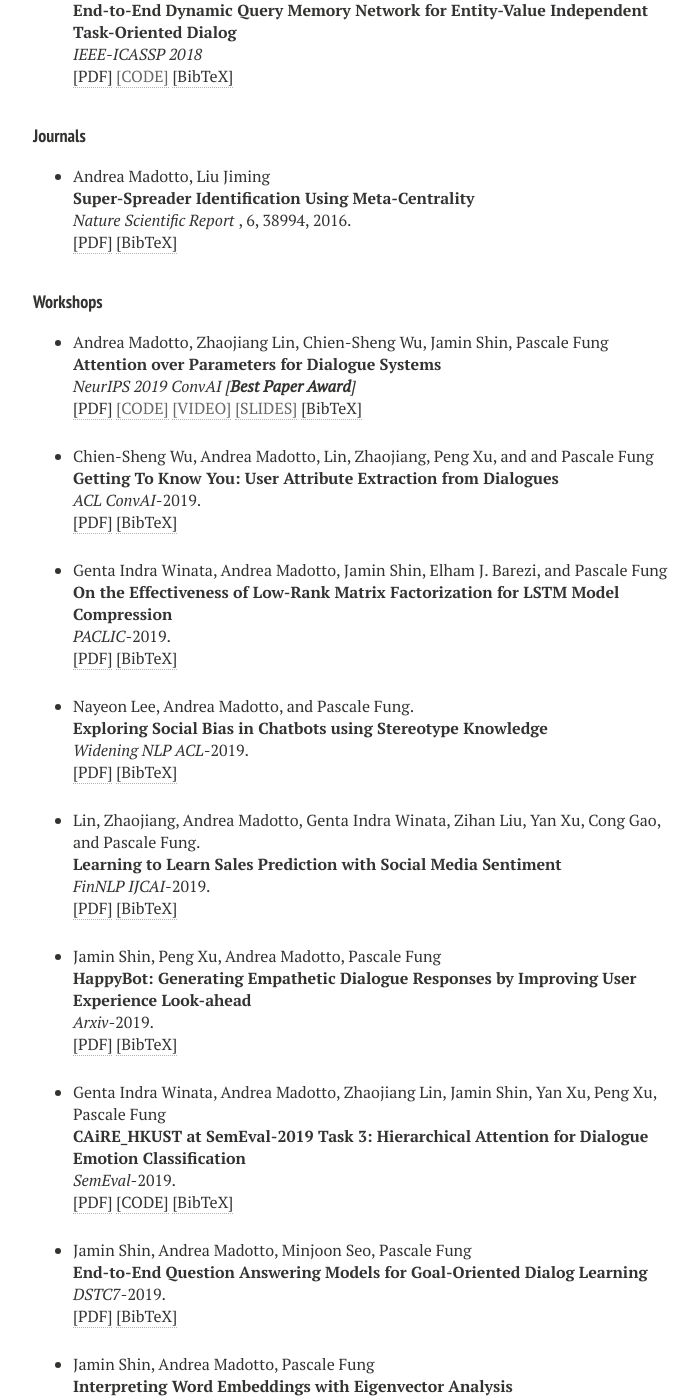
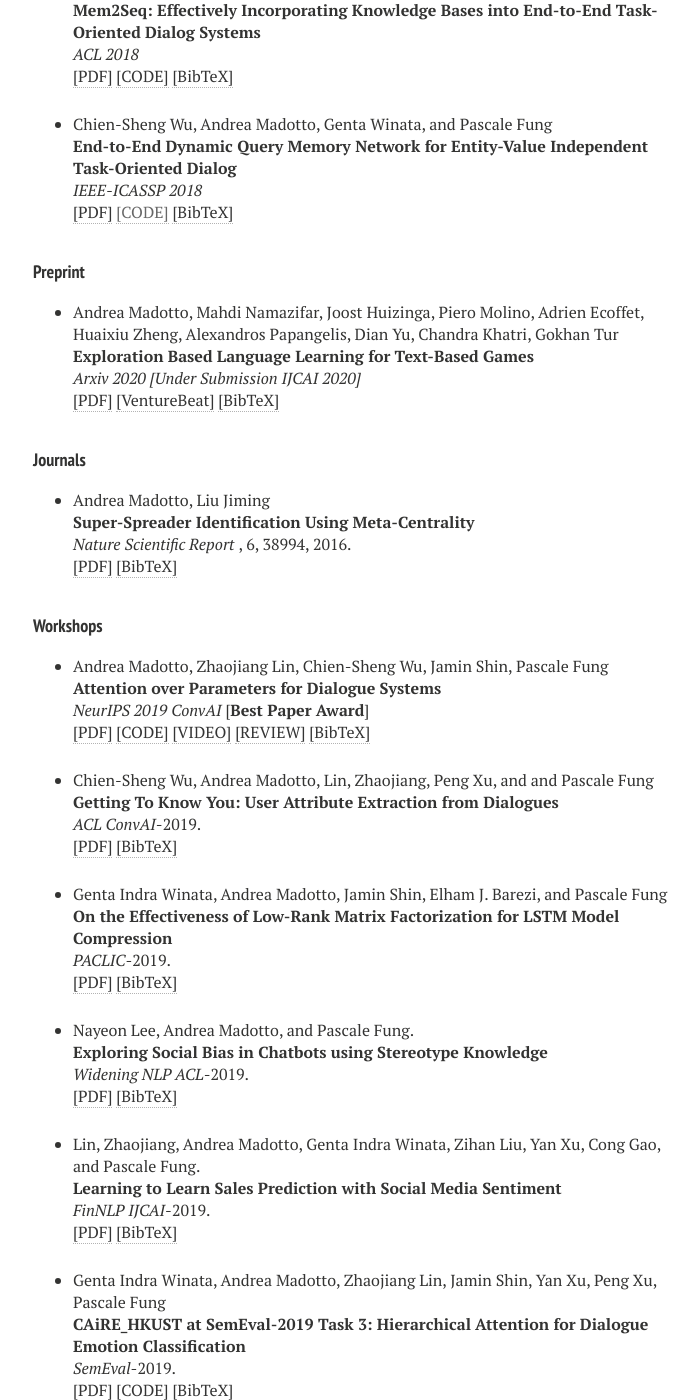
Before and after one commit to andreamad8/OLDWEBSITE, a Jekyll site: the page built from publications.md, in a window 1280 px wide and 1400 px high, scrolled down 1368 px. Shown: the whole window, without its empty margins (287-986 px from the left). Built offline with Jekyll 4.4.1, drawn with Linux system fonts in a browser that asks for light colours; nearby versions of some CDN libraries; some of the changed text lies outside the part shown.

Commit message:
updating website

```diff
--- a/_layouts/publications.html
+++ b/_layouts/publications.html
@@ -112,6 +112,27 @@
 </li>
 
 
+<li><p>
+Jamin Shin, Peng Xu, Andrea Madotto, Pascale Fung
+<br>
+<b>HappyBot: Generating Empathetic Dialogue Responses by Improving User Experience Look-ahead</b><br>
+<i>IEEE-ICASSP 2020</i>.
+<br />
+<a href="https://arxiv.org/pdf/1906.08487.pdf" target="_blank">[PDF]</a>
+<!-- <a href="https://github.com/HLTCHKUST/dialogue-emotion"  target="_blank">[CODE]</a> -->
+<a href="javascript:toggleBibtex('shin2019happybot')">[BibTeX]</a>
+</p>
+<div id="bib_shin2019happybot" class="bibtex noshow">
+<pre>
+@article{shin2019happybot,
+title={HappyBot: Generating Empathetic Dialogue Responses by Improving User Experience Look-ahead},
+author={Shin, Jamin and Xu, Peng and Madotto, Andrea and Fung, Pascale},
+journal={arXiv preprint arXiv:1906.08487},
+year={2019}
+}
+</pre>
+</div>
+</li>
 
 
 
@@ -306,6 +327,35 @@
 
 </ul>
 
+<h4 style="margin-bottom:0px;padding-top:10px;">Preprint</h4>
+
+<!-- Generated from JabRef by PubList by Truong Nghiem at 10:08 on 2017.01.16. -->
+<ul class="biblist">
+
+<li ><p>
+Andrea Madotto, Mahdi Namazifar, Joost Huizinga, Piero Molino, Adrien Ecoffet, Huaixiu Zheng, Alexandros Papangelis, Dian Yu, Chandra Khatri, Gokhan Tur<br><b>Exploration Based Language Learning for Text-Based Games</b><br>
+<i>Arxiv 2020 [Under Submission IJCAI 2020]</i>
+<br />
+<a href="https://arxiv.org/pdf/2001.08868.pdf" target="_blank">[PDF]</a>
+<a href="https://venturebeat.com/2020/01/27/ubers-ai-plays-text-based-video-games-with-human-life-self-sufficiency/"  target="_blank">[VentureBeat]</a>
+<a href="javascript:toggleBibtex('madotto2020exploration')">[BibTeX]</a>
+</p>
+<div id="bib_madotto2020exploration" class="bibtex noshow">
+<pre>
+@article{madotto2020exploration,
+    title={Exploration Based Language Learning for Text-Based Games},
+    author={Madotto, Andrea and Namazifar, Mahdi and Huizinga, Joost and Molino, Piero and Ecoffet, Adrien and Zheng, Huaixiu and Papangelis, Alexandros and Yu, Dian and Khatri, Chandra and Tur, Gokhan},
+    journal={arXiv preprint arXiv:2001.08868},
+    year={2020}
+    }
+</pre>
+</div>
+
+</ul>
+
+
+
+
 <h4 style="margin-bottom:0px;padding-top:10px;">Journals</h4>
 
 <!-- Generated from JabRef by PubList by Truong Nghiem at 10:08 on 2017.01.16. -->
@@ -344,16 +394,22 @@
 
 <li ><p>
 Andrea Madotto, Zhaojiang Lin, Chien-Sheng Wu, Jamin Shin, Pascale Fung<br><b>Attention over Parameters for Dialogue Systems</b><br>
-<i>NeurIPS 2019 ConvAI [<b>Best Paper Award</b>] </i>
+<i>NeurIPS 2019 ConvAI </i>[<b>Best Paper Award</b>]
 <br />
-<a href="http://alborz-geramifard.com/workshops/neurips19-Conversational-AI/Papers/15.pdf" target="_blank">[PDF]</a>
-<a href=""  target="_blank">[CODE]</a>
-<a href=""  target="_blank">[VIDEO]</a>
-<a href=""  target="_blank">[SLIDES]</a>
+<a href="https://arxiv.org/pdf/2001.01871.pdf" target="_blank">[PDF]</a>
+<a href="https://github.com/andreamad8/AttentionOverParameters"  target="_blank">[CODE]</a>
+<a href="https://slideslive.com/38922315/contributed-talk-1-attention-over-parameters-for-dialogue-systems"  target="_blank">[VIDEO]</a>
+<a href="https://signalprocessingsociety.org/get-involved/speech-and-language-processing/newsletter/neurips-2019-convai-workshop-recap"  target="_blank">[REVIEW]</a>
 <a href="javascript:toggleBibtex('')">[BibTeX]</a>
 </p>
 <div id="bib_" class="bibtex noshow">
 <pre>
+@article{madotto2020attention,
+    title={Attention over Parameters for Dialogue Systems},
+    author={Madotto, Andrea and Lin, Zhaojiang and Wu, Chien-Sheng and Shin, Jamin and Fung, Pascale},
+    journal={arXiv preprint arXiv:2001.01871},
+    year={2020}
+}
 </pre>
 </div>
 </li>
@@ -456,28 +512,6 @@
 </div>
 </li>
 
-
-<li><p>
-Jamin Shin, Peng Xu, Andrea Madotto, Pascale Fung
-<br>
-<b>HappyBot: Generating Empathetic Dialogue Responses by Improving User Experience Look-ahead</b><br>
-<i>Arxiv</i>-2019.
-<br />
-<a href="https://www.aclweb.org/anthology/S19-2021" target="_blank">[PDF]</a>
-<!-- <a href="https://github.com/HLTCHKUST/dialogue-emotion"  target="_blank">[CODE]</a> -->
-<a href="javascript:toggleBibtex('shin2019happybot')">[BibTeX]</a>
-</p>
-<div id="bib_shin2019happybot" class="bibtex noshow">
-<pre>
-@article{shin2019happybot,
-title={HappyBot: Generating Empathetic Dialogue Responses by Improving User Experience Look-ahead},
-author={Shin, Jamin and Xu, Peng and Madotto, Andrea and Fung, Pascale},
-journal={arXiv preprint arXiv:1906.08487},
-year={2019}
-}
-</pre>
-</div>
-</li>
 
 <li><p>
 Genta Indra Winata, Andrea Madotto, Zhaojiang Lin, Jamin Shin, Yan Xu, Peng Xu, Pascale Fung
```
Also changed, not shown: index.md (+1 -1 lines), 5 other files.
